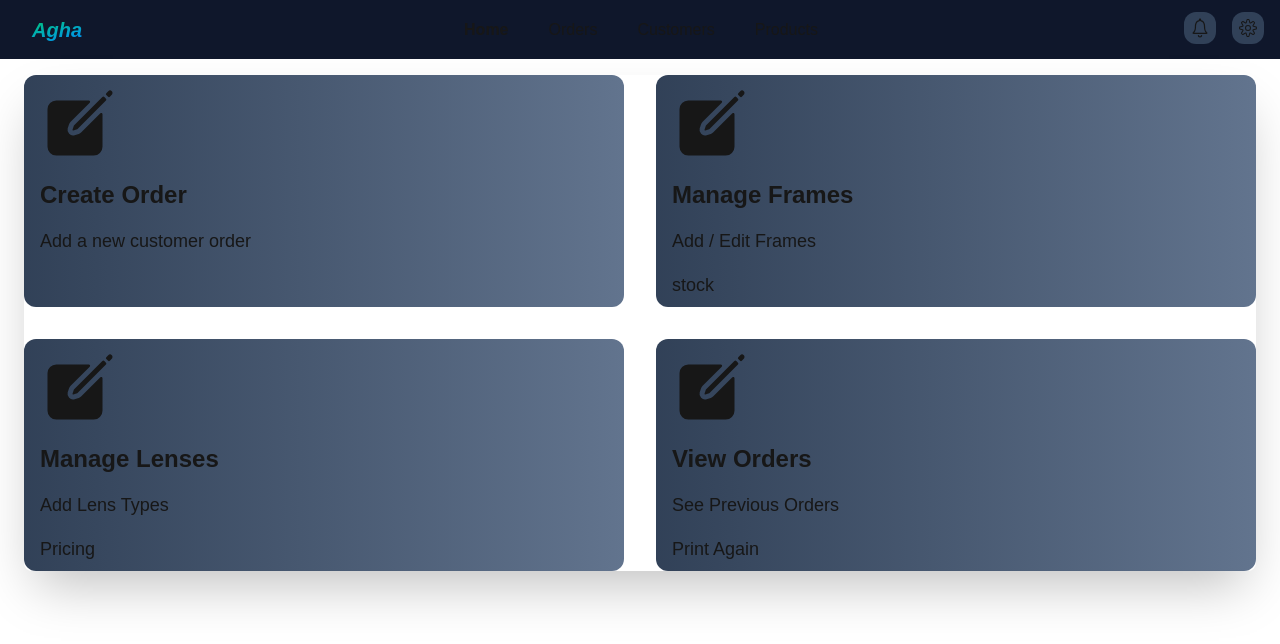
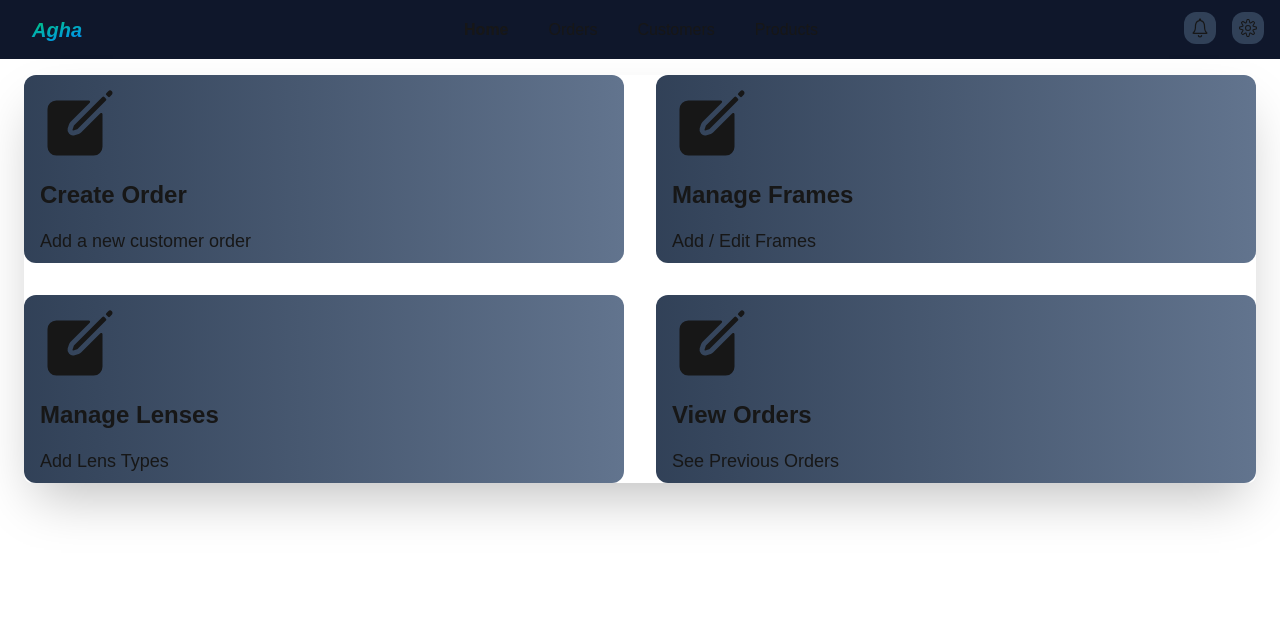
Before and after one commit to yasseragha1999/Agha-Optics, a Next.js app: page / in a window 1280 px wide. Shown: the top 644 px of the page. Built offline with nearby package versions, Linux system fonts and the light colour scheme.

Commit message:
build structures project

```diff
--- /dev/null
+++ b/src/app/products/frames/page.jsx
@@ -0,0 +1,10 @@
+
+const Frames = () => {
+    return (
+        <div>
+            Frames
+        </div>
+    );
+};
+
+export default Frames;
--- /dev/null
+++ b/src/app/products/lenses/page.jsx
@@ -0,0 +1,10 @@
+
+const Lenses = () => {
+    return (
+        <div>
+            lenses
+        </div>
+    );
+};
+
+export default Lenses;
--- a/src/components/HomePage/HomePage.jsx
+++ b/src/components/HomePage/HomePage.jsx
@@ -4,42 +4,55 @@ import Link from "next/link";
 
 
 const HomePage = () => {
+    const itemCards = [
+        {
+            name: "Create Order",
+            description: "Add a new customer order",
+            icon: IoCreate,
+            href: "/customers",
+        },
+        {
+            name: "Manage Frames",
+            description: "Add / Edit Frames",
+            icon: IoCreate,
+            href: "/products/frames"
+        },
+        {
+            name: "Manage Lenses",
+            description: "Add Lens Types",
+            icon: IoCreate,
+            href: "/products/lenses"
+        },
+        {
+            name: "View Orders",
+            description: "See Previous Orders",
+            icon: IoCreate,
+            href: "/orders"
+        }
+    ];
+
+
     return (
         <div className={"grid grid-cols-1 md:grid-cols-2 gap-8  shadow-2xl rounded-lg w-full  "}>
+            {itemCards.map((item, index) => {
 
-            <Link href={"/"}
-                  className={" bg-linear-to-r  from-slate-700 to-slate-500 rounded-xl flex flex-col gap-4 px-4 py-2"}>
-                <IoCreate size={80}/>
-                <h6 className={"text-2xl font-bold"}>Create Order</h6>
-                <p className={"text-lg "}>Add a new customer order</p>
-            </Link>
-            <Link href={"/"}
-                  className={" bg-linear-to-r from-slate-700 to-slate-500 rounded-xl flex flex-col gap-4 px-4 py-2"}>
-                <IoCreate size={80}/>
-                <h6 className={"text-2xl font-bold"}>Manage Frames</h6>
-                <p className={"text-lg "}>Add / Edit Frames</p>
-                <p className={"text-lg "}>stock</p>
-            </Link>
-            <Link href={"/"}
-                  className={" bg-linear-to-r from-slate-700 to-slate-500 rounded-xl flex flex-col gap-4 px-4 py-2"}>
-                <IoCreate size={80}/>
-                <h6 className={"text-2xl font-bold"}>Manage Lenses</h6>
-                <p className={"text-lg "}>Add Lens Types</p>
-                <p className={"text-lg "}>Pricing</p>
-            </Link>
-            <Link href={"/"}
-                  className={" bg-linear-to-r from-slate-700 to-slate-500 rounded-xl flex flex-col gap-4 px-4 py-2"}>
-                <IoCreate size={80}/>
-                <h6 className={"text-2xl font-bold"}>View Orders</h6>
-                <p className={"text-lg "}>See Previous Orders</p>
-                <p className={"text-lg "}>Print Again</p>
-            </Link>
+                    const Icon = item.icon;
 
-
+                    return (
+                        <Link href={item.href} key={index}
+                              className={" bg-linear-to-r  from-slate-700 to-slate-500 rounded-xl flex flex-col gap-4 px-4 py-2"}>
+                            <Icon size={80}/>
+                            <h6 className={"text-2xl font-bold"}>{item.name}</h6>
+                            <p className={"text-lg "}>{item.description}</p>
+                        </Link>
+                    )
+                }
+            )}
         </div>
 
 
-    );
+    )
+        ;
 };
 
 export default HomePage;
```
